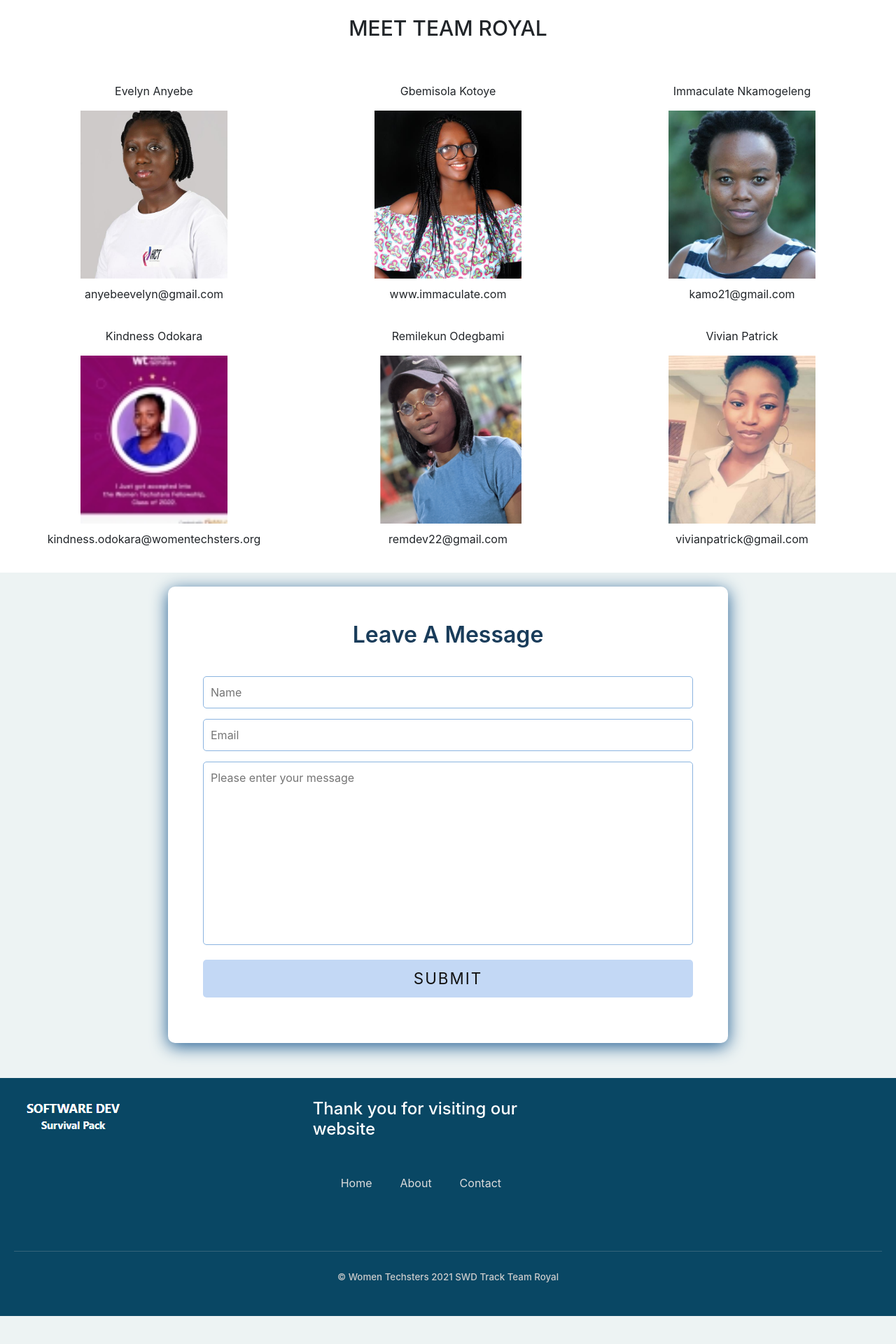
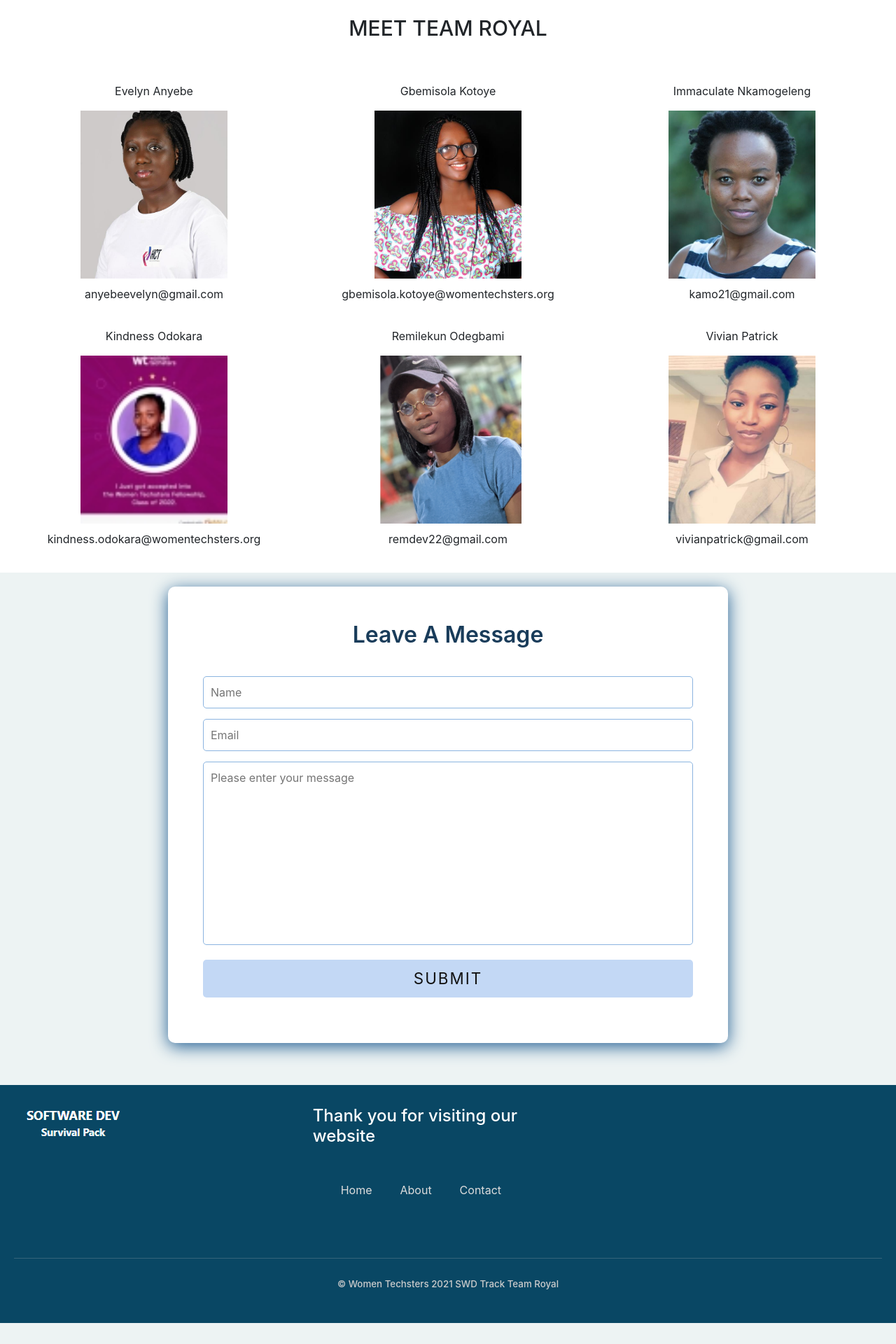
Before and after one commit to Women-Techsters-Fellowship-2021/team-royal-help-tips-site, a React (Create React App) app: page / in a window 1280 px wide. Shown: the part 1468-3388 px from the top of the page at 70% size. Built offline with nearby package versions, Linux system fonts and the light colour scheme; no server answers.

Commit message:
added active nav class

```diff
--- a/src/components/StateProvider.jsx
+++ b/src/components/StateProvider.jsx
@@ -67,7 +67,6 @@ function StateProvider({ children }) {
 	useEffect(() => {
 		const timer = setTimeout(async () => {
 			const notes = await NotesFromDb();
-			console.log('State provider effect ran');
 			dispatch({
 				type: 'SET_NOTE',
 				payload: notes,
--- a/src/components/footer/footerstyle.css
+++ b/src/components/footer/footerstyle.css
@@ -1,5 +1,5 @@
 footer{
-    margin: 0;
+    margin: 10px;
     position: relative;
     background:rgb(9, 71, 100);
 	color:  white;
--- a/src/pages/Gallery/Gallery.jsx
+++ b/src/pages/Gallery/Gallery.jsx
@@ -21,7 +21,7 @@ export default function Gallery() {
 				<div className="gallery-img">
 					<p className="gallery-info">Gbemisola Kotoye</p>
 					<img src={Gbemisola} alt="Gbemisola" />
-					<p className="gallery-email">www.immaculate.com</p>
+					<p className="gallery-email">gbemisola.kotoye@womentechsters.org</p>
 				</div>
 				<div className="gallery-img">
 					<p className="gallery-info">Immaculate Nkamogeleng</p>
```
